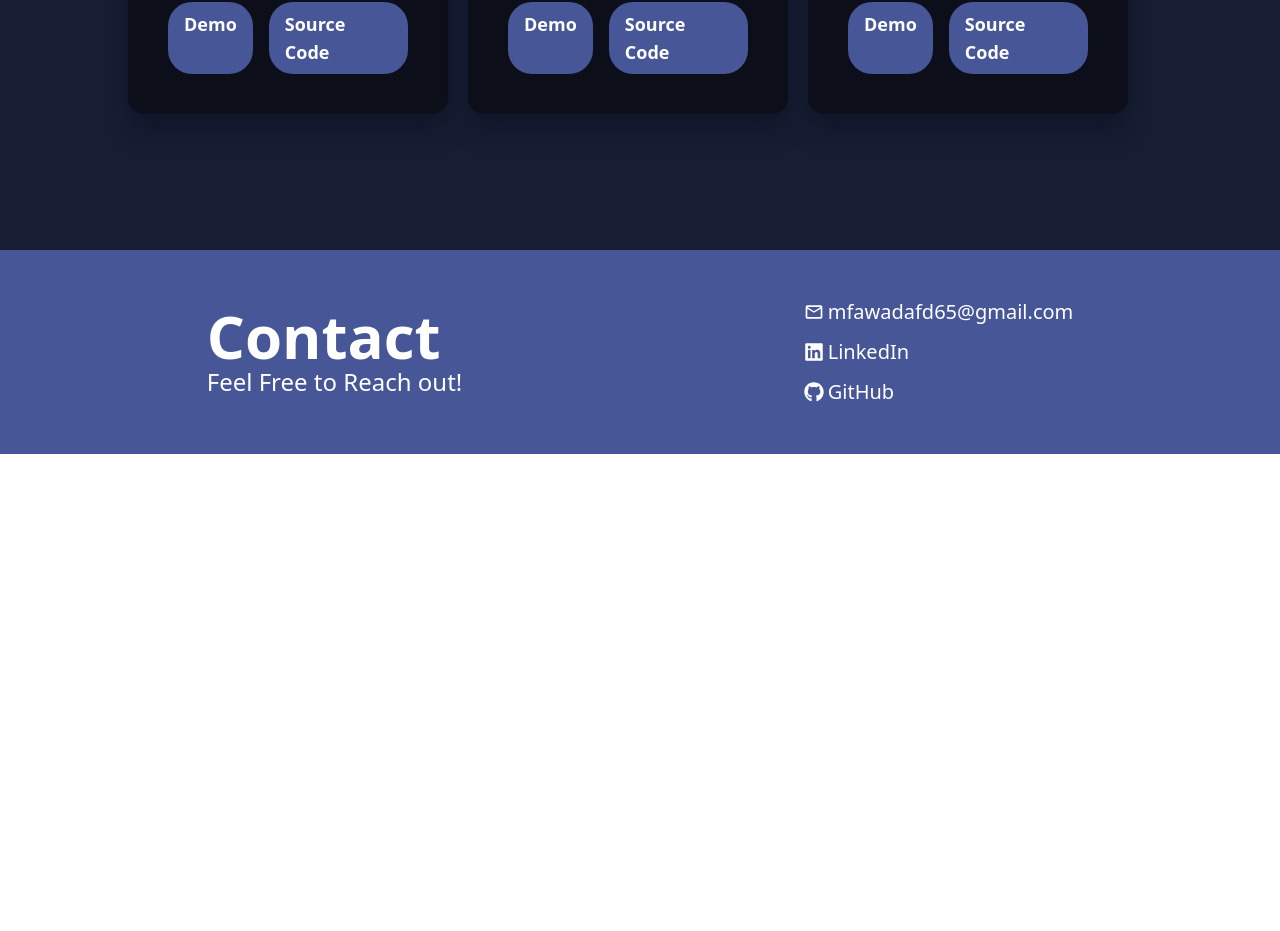
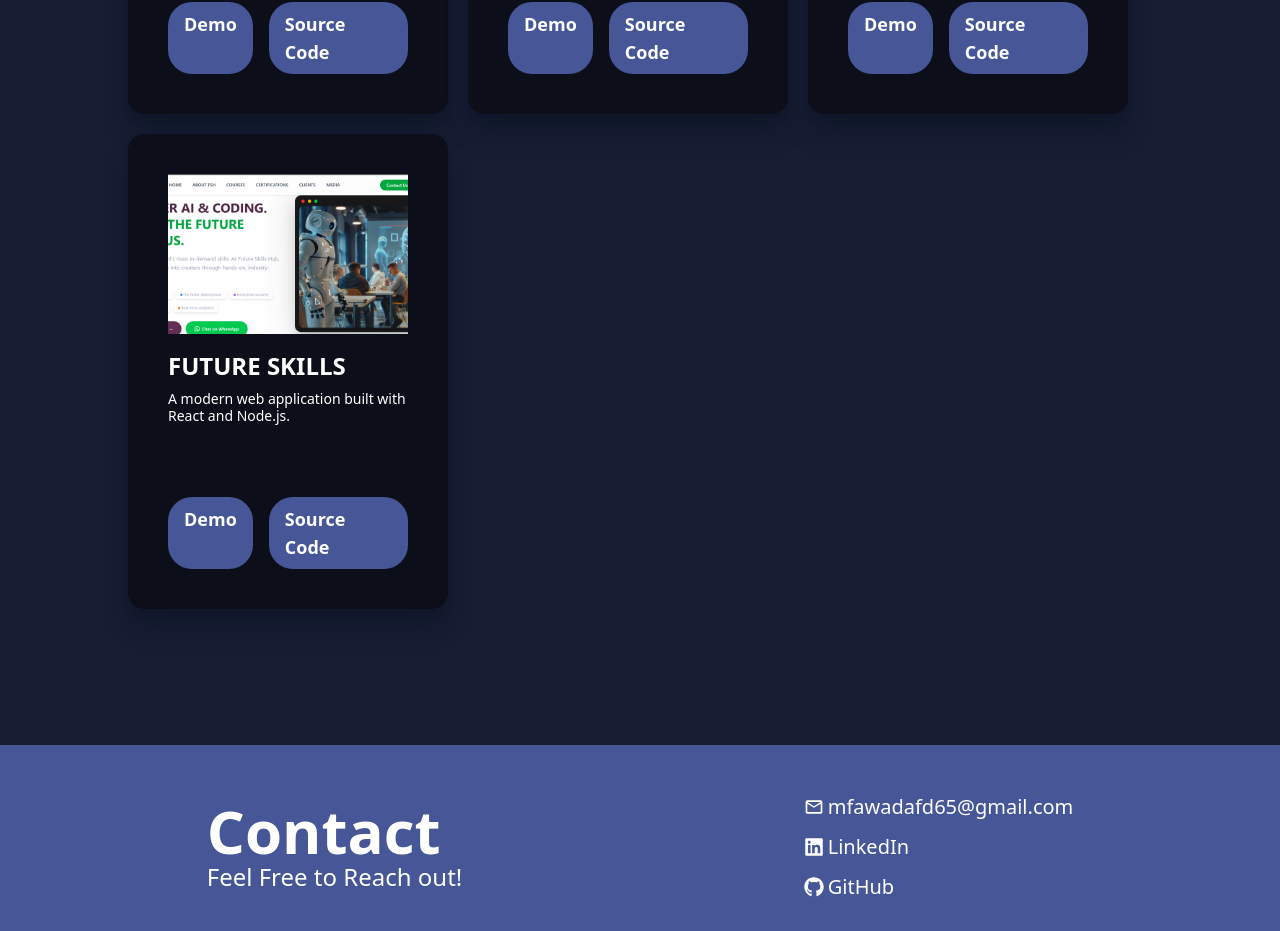
Before and after one commit to mfawadafd/Portfolio, a React (Vite) app: page / in a window 1280 px wide. Shown: the part 2788-3719 px from the top of the page. Before the commit the page ends 3242 px from the top, so only its background shows below. Built offline with nearby package versions, Linux system fonts and the light colour scheme.

Commit message:
new project added to projects section

```diff
--- a/src/components/Projects/Projects.jsx
+++ b/src/components/Projects/Projects.jsx
@@ -5,6 +5,8 @@ import simon from '../../assets/SimonGame.png';
 import Netflix from '../../assets/Netflix.png';
 import ToDo from '../../assets/Todo.png'
 import SCD from '../../assets/SCD.png';
+import image from '../../assets/image.png';
+
 
 const Projects = () => {
   return (
@@ -32,6 +34,13 @@ const Projects = () => {
           demoLink='https://fyp-virid-ten.vercel.app/'
           sourceLink='https://github.com/mfawadafd/FYP/tree/master/Frontend'
         />
+        <ProjectCard
+          title='FUTURE SKILLS'
+          main='A modern web application built with React and Node.js.'
+          image={image}
+          demoLink='https://mini-react-project-rho.vercel.app/'
+          sourceLink='https://github.com/mfawadafd/Mini_React_Project'
+        />
       </div>
     </div>
   );
```
Also changed, not shown: src/assets/image.png (added).
